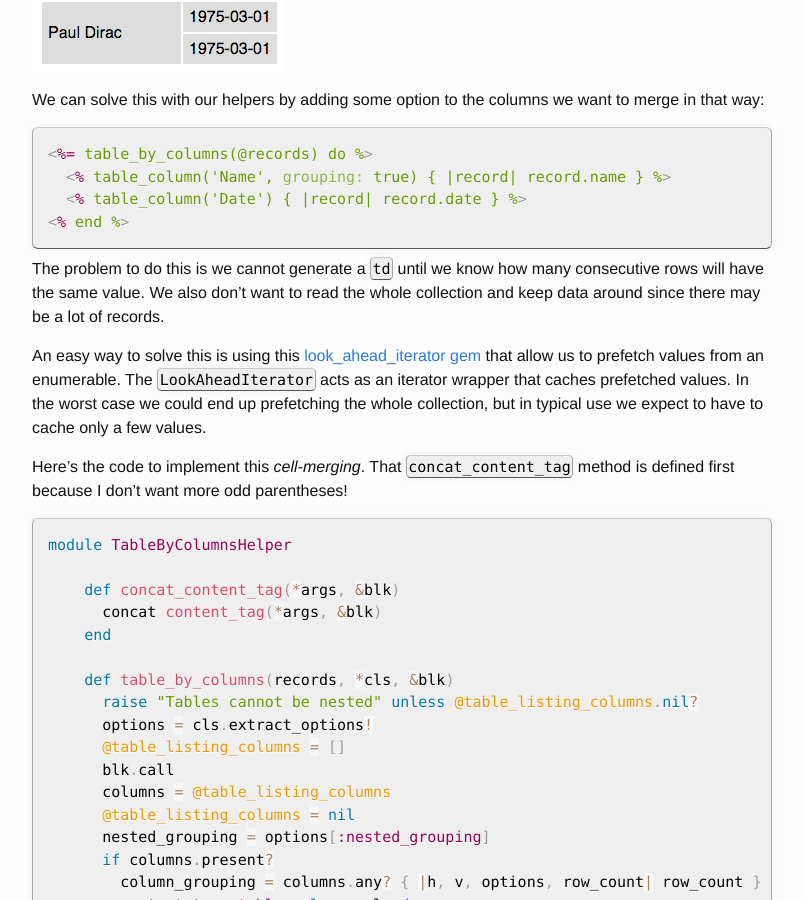
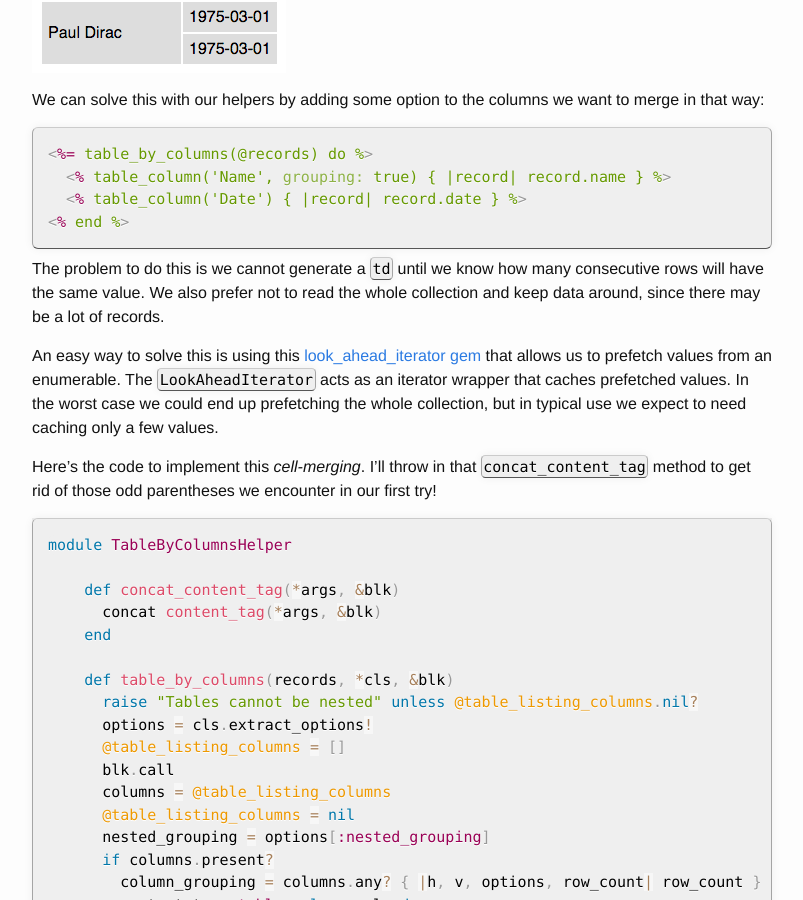
Before and after one commit to jgoizueta/jgoizueta.github.io, a Jekyll site: the page built from _posts/2015-06-14-table-helpers.markdown, in a window 1280 px wide and 900 px high, scrolled down 2549 px. Shown: the whole window, without its empty margins (238-1041 px from the left). Built offline with Jekyll 4.4.1, drawn with Linux system fonts in a browser that asks for light colours; some of the changed text lies outside the part shown.

Commit message:
Minor copyedits applied

````diff
--- a/_posts/2015-06-14-table-helpers.markdown
+++ b/_posts/2015-06-14-table-helpers.markdown
@@ -6,8 +6,7 @@ categories: techniques
 ---
 
 Tables in HTML are defined row-wise.
-It is often annoying having to define a column's header separate from
-the values.
+It is often annoying having to define a column's header separate from the values.
 
 For example, in a Rails view, if we use some logic to exclude a column we must repeat the logic for the header and the values.
 
@@ -120,20 +118,19 @@ we want to merge in that way:
 
 The problem to do this is we cannot generate a `td`
 until we know how many consecutive rows will have the same value.
-We also don't want to read the whole collection and keep data around since
+We also prefer not to read the whole collection and keep data around, since
 there may be a lot of records.
 
 An easy way to solve this is using this
 [look_ahead_iterator gem](https://github.com/jgoizueta/look_ahead_iterator)
-that allow us to prefetch values from an enumerable. The `LookAheadIterator`
+that allows us to prefetch values from an enumerable. The `LookAheadIterator`
 acts as an iterator wrapper that caches prefetched values. In the worst case
 we could end up prefetching the whole collection, but in typical use we
-expect to have to cache only a few values.
+expect to need caching only a few values.
 
 Here's the code to implement this *cell-merging*.
-That `concat_content_tag` method is defined first because
-I don't want more odd parentheses!
-
+I'll throw in that `concat_content_tag` method to get rid of those odd parentheses
+we encounter in our first try!
 
 ```ruby
 module TableByColumnsHelper
@@ -215,11 +212,11 @@ This could result in something like this:
 ![Table with uneven rows](/assets/table_grouping2a.png)
 
 This may not be what we want. Usually, specially if columns appear in sorting
-order we'd prefer mergec cells to run across preceding column's cells:
+order, we'd prefer merged cells not to run across preceding column's cells:
 
 ![Table with uneven rows](/assets/table_grouping2b.png)
 
-We add an option to avoid this case:
+We'll add an option to avoid that case:
 
 ```markup
 <%= table_by_columns(@records, nested_grouping: true) do %>
@@ -228,7 +225,7 @@ We add an option to avoid this case:
 <% end %>
 ```
 
-around fix our helpers to support that option:
+And finally we'll fix our helpers to support the new option:
 
 ```ruby
 module TableByColumnsHelper
````
Also changed, not shown: other parts of _posts/2015-06-14-table-helpers.markdown (+3 -4 lines).
